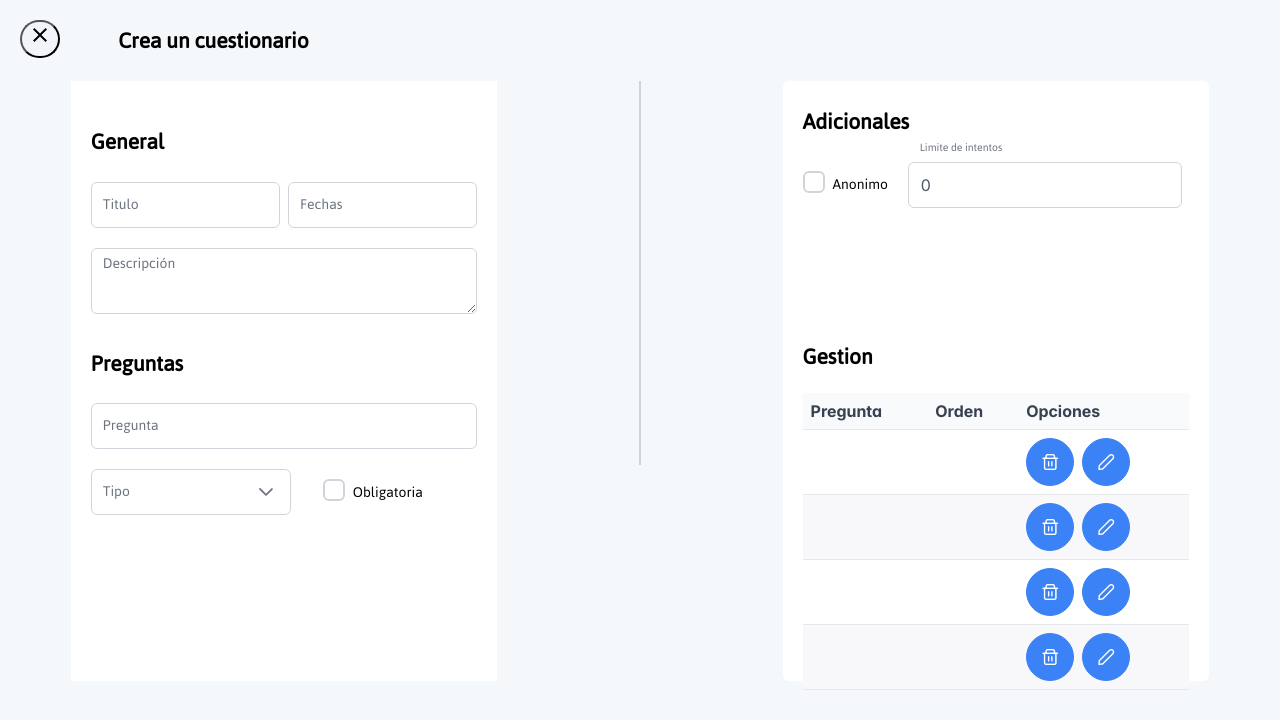
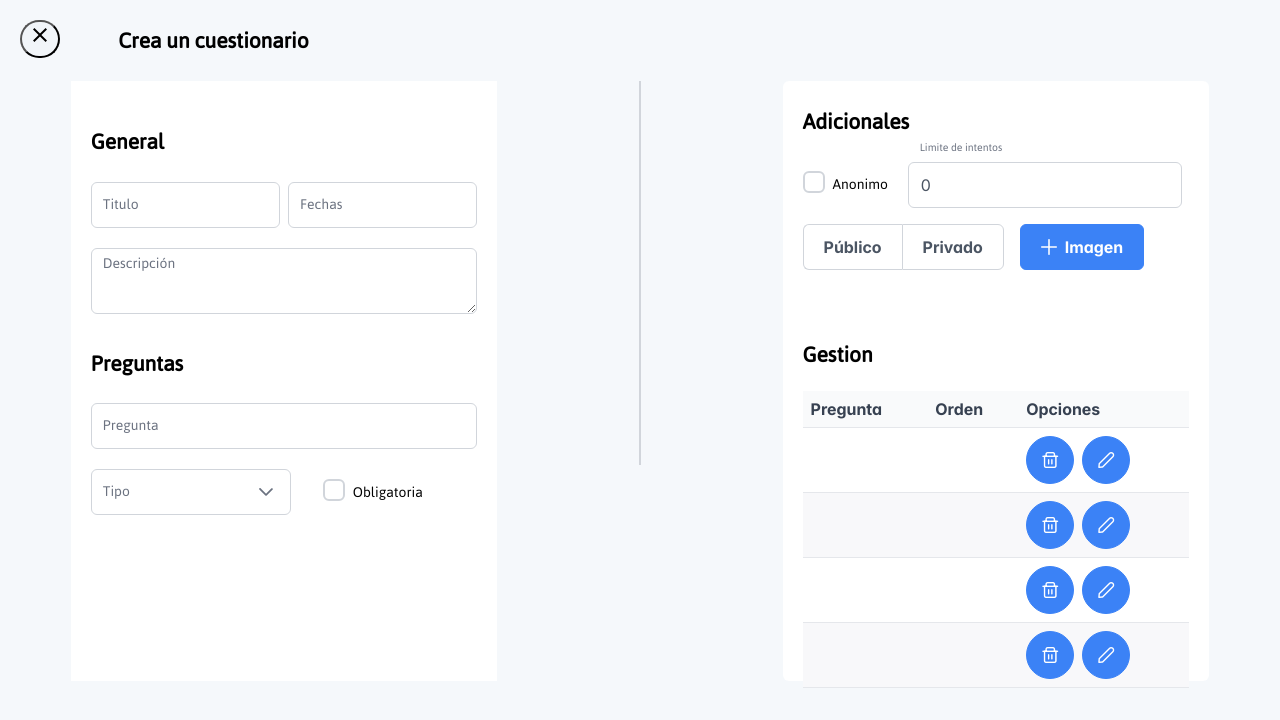
Before and after one commit to jared0192galicia/Questionarys, a Next.js app: page /administracion/cuestionarios in a window 1280 px wide. Both pictures are taken after a click on the button "Crear". Shown: the top 720 px of the page. Built offline with nearby package versions, Linux system fonts and the light colour scheme.

Commit message:
2do parcial

```diff
--- a/src/components/create/additionals.tsx
+++ b/src/components/create/additionals.tsx
@@ -8,8 +8,14 @@ import { Checkbox } from 'primereact/checkbox';
 import { DataTable } from 'primereact/datatable';
 import { Column } from 'primereact/column';
 import { FloatLabel } from 'primereact/floatlabel';
+import { SelectButton } from 'primereact/selectbutton';
+import { FileUpload } from 'primereact/fileupload';
+import { Toast } from 'primereact/toast';
 
-export default function Additionals() {
+export default function Additionals({ handleChange, form }: any) {
+  const [value, setValue] = useState(null);
+  const scopeOptions = [{ value: 'Público' }, { value: 'Privado' }];
+
   const editTemplate = () => {
     return (
       <div className='flex gap-2'>
@@ -53,7 +59,24 @@ export default function Additionals() {
           <label htmlFor='maxSelections'>Limite de intentos</label>
         </FloatLabel>
       </section>
-      <div className='py-12'></div>
+      <div className='card flex justify-content-center gap-4'>
+        <SelectButton
+          value={form.scope}
+          onChange={(e) => handleChange('scope', e.value)}
+          optionLabel='value'
+          options={scopeOptions}
+        />
+        <FileUpload
+          mode='basic'
+          chooseLabel='Imagen'
+          name='demo[]'
+          url='/api/upload'
+          accept='image/*'
+          maxFileSize={1000000}
+          // onUpload={onUpload}
+        />
+      </div>
+      <div className='py-4'></div>
       <h2 className=''>Gestion</h2>
       <DataTable
         emptyMessage='Sin preguntas'
--- a/src/components/createQuestionary.tsx
+++ b/src/components/createQuestionary.tsx
@@ -25,7 +25,8 @@ export default function CreateQuestionary({ mode, visible, setVisible }: any) {
     tittle: '',
     question: '',
     type: '',
-    questions: []
+    questions: [],
+    scope: { value: 'Público' }
   });
 
   addLocale('es', calendarEs);
@@ -157,9 +158,9 @@ export default function CreateQuestionary({ mode, visible, setVisible }: any) {
           </div>
         </section>
         <div className='h-96  border border-solid border-gray-300'></div>
-        <Additionals></Additionals>
+        <Additionals handleChange={handleChange} form={form}></Additionals>
         {/* <section className={cn('flex w-1/3 hfull bg-white')}></section> */}
-      {/* <Button label='Agregar' outlined /> */}
+        {/* <Button label='Agregar' outlined /> */}
       </div>
     </section>
   );
```
